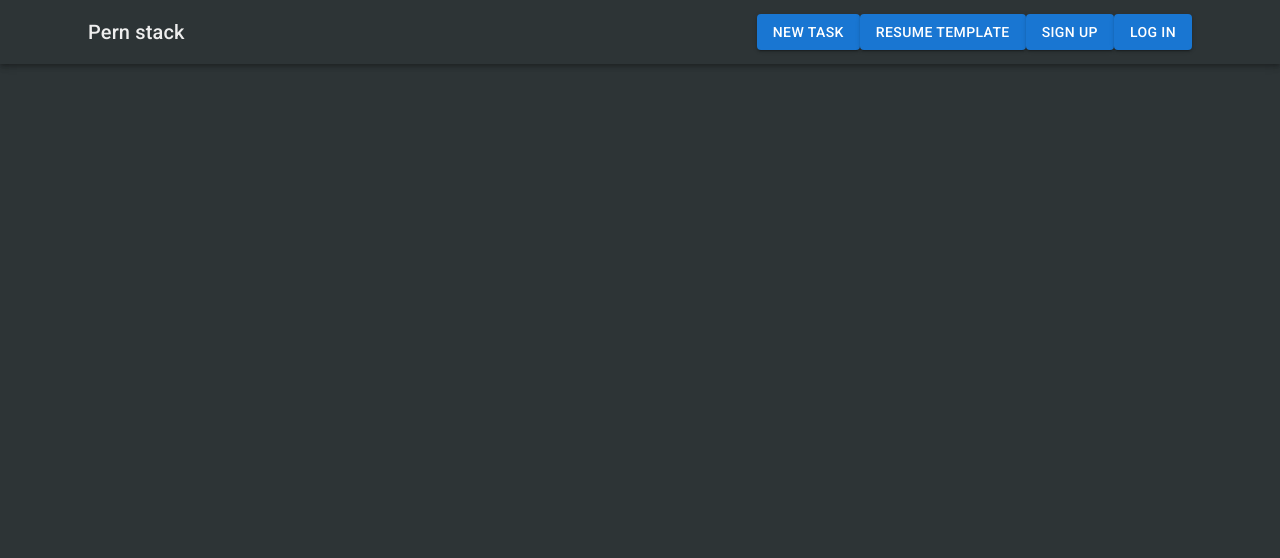
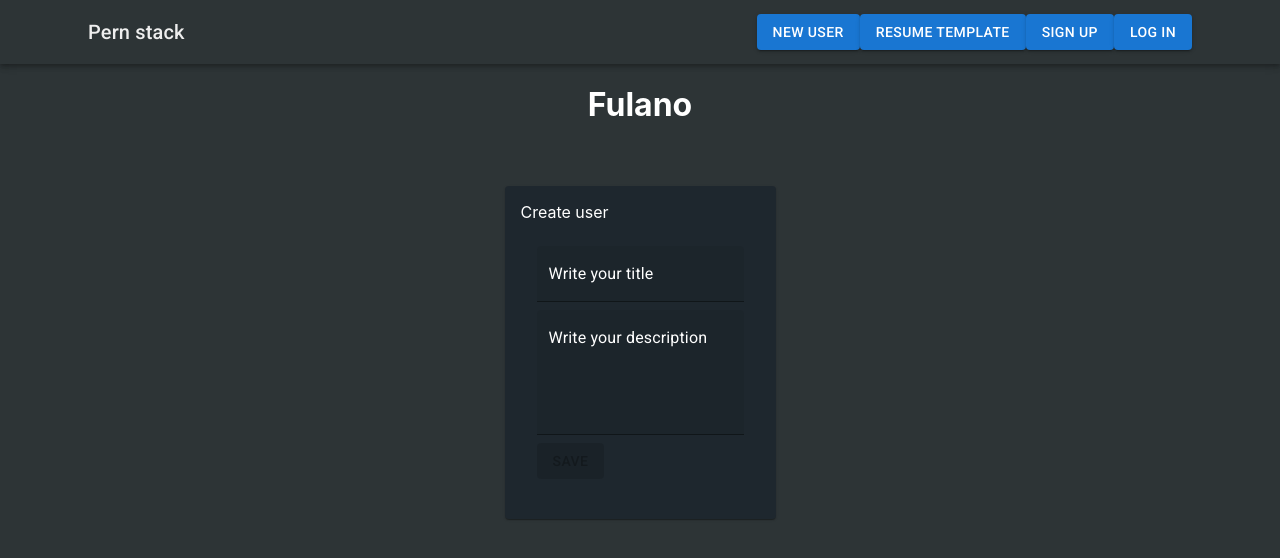
Before and after one commit to uprm-inso4115-2023-2024-s2/semester-project-automated-resume-builder, a React (Create React App) app in the folder ui/client/: page /users/new in a window 1280 px wide. Shown: the top 558 px of the page. Built offline with nearby package versions, Linux system fonts and the light colour scheme.

Commit message:
merge the branch "main" into "database" branch

```diff
--- a/ui/client/src/App.js
+++ b/ui/client/src/App.js
@@ -1,7 +1,7 @@
 import {BrowserRouter, Routes, Route} from 'react-router-dom'
 import { UserProvider } from './contexts/UserContext.js';
-import TaskList from './components/Task.list'
-import TaskForm from './components/TaskForm'
+import UserList from './components/UserList.js'
+import UserForm from './components/UserForm.js'
 import ResumeForm from './components/resume'
 import {Container} from '@mui/material'
 import Menu from "./components/NavBar"
@@ -15,9 +15,9 @@ export default function App(){
         <Menu />
         <Container>
           <Routes>
-            <Route path='/' element={<TaskList />} />
-            <Route path='/tasks/new' element={<TaskForm />} />
-            <Route path='/tasks/:id/edit' element={<TaskForm />} />
+            <Route path='/' element={<UserList />} />
+            <Route path='/users/new' element={<UserForm />} />
+            <Route path='/users/:id/edit' element={<UserForm />} />
             <Route path='/resume/new' element={<ResumeForm />} />
             <Route path='/signup' element={<SignUpForm onSignUp={() => {console.log("signed up")}} />} />
             <Route path='/login' element={<LogInForm onLogIn={() => {console.log("Logged in")}} />} />
--- a/ui/client/src/components/NavBar.js
+++ b/ui/client/src/components/NavBar.js
@@ -15,8 +15,8 @@ export default function Navbar(){
                         Pern stack
                         </Link>
                     </Typography>
-                    <Button variant='contained' color='primary' onClick={() => navigate('tasks/new')} className="navbarButton">
-                        New task
+                    <Button variant='contained' color='primary' onClick={() => navigate('users/new')} className="navbarButton">
+                        New user
                     </Button>
                     <Button variant='contained' color='primary' onClick={() => navigate('resume/new')}>
                         Resume Template
--- a/ui/client/src/components/TaskForm.js
+++ b/ui/client/src/components/UserForm.js
@@ -4,15 +4,22 @@ import {useState, useEffect} from 'react'
 import {useNavigate, useParams} from 'react-router-dom'
 import { useUser } from '../contexts/UserContext';
 
-export default function TaskForm(){
+export default function UserForm(){
 
   // TEST Access the User Context and its attributes TEST//
-  const { user, setUser } = useUser();
+  const { globalUser, setGlobalUser } = useUser();
 
 
-  const [task, setTask] = useState({
-    title: '',
-    description: ''
+  const [user, setuser] = useState({
+      email: "",
+      password: "",
+      name: "",
+      middle_initial: "",
+      frst_lst_name: "",
+      scnd_lst_name: "",
+      phone_number: "",
+      summary: "",
+      profile: ""
   })
 
   const [loading, setLoading] = useState(false)
@@ -27,53 +34,63 @@ export default function TaskForm(){
     setLoading(true)
 
     if (editing){
-      const res = await fetch(`${process.env.REACT_APP_BACKEND_URL}/tasks/${params.id}`, {
+      const res = await fetch(`${process.env.REACT_APP_BACKEND_URL}/users/${params.id}`, {
       method: 'PUT',
-      body: JSON.stringify(task),
+      body: JSON.stringify(user),
       headers: {'Content-Type': 'application/json'}
       });
     }else{
-      const res = await fetch(`${process.env.REACT_APP_BACKEND_URL}/tasks`, {
+      const res = await fetch(`${process.env.REACT_APP_BACKEND_URL}/users`, {
       method: 'POST',
-      body: JSON.stringify(task),
+      body: JSON.stringify(user),
       headers: {'Content-Type': 'application/json'}
       });
     }
-
-
 
     setLoading(false)
     navigate('/')
   }
 
   const handleChange = e =>{
-    setTask({...task, [e.target.name]: e.target.value})
+    setuser({...user, [e.target.name]: e.target.value})
   }
 
-  const loadTasks = async (id) =>{
-    const res = await fetch(`${process.env.REACT_APP_BACKEND_URL}/tasks/${id}`)
+  const loadusers = async (id) =>{
+    const res = await fetch(`${process.env.REACT_APP_BACKEND_URL}/users/${id}`)
     const data = await res.json()
-    setTask({title: data.title, description: data.description})
+    setuser(
+      {
+      user_id: data.user_id,
+      email: data.email,
+      password_hash: data.password_hash,
+      name: data.name,
+      middle_initial: data.middle_initial,
+      frst_lst_name: data.frst_lst_name,
+      scnd_lst_name: data.scnd_lst_name,
+      phone_number: data.phone_number,
+      summary: data.summary,
+      profile: data.profile
+    })
     setEditing(true)
   }
 
   useEffect( () => {
       if (params.id){
-        loadTasks(params.id)
+        loadusers(params.id)
       }
   }, [params.id])
 // TEST The h1 is just a Test of the user attributes TEST
 // To clear the test just erase the h1 line 3 lines below
   return (
     <Grid container direction='column' alignItems='center' justifyContent='center'>
-      <h1>{user.name} {user.middle_initial} {user.frst_lst_name}</h1>
+      <h1>{globalUser.name} {user.middle_initial} {user.frst_lst_name}</h1>
       <Grid item xs={3}>
         <Card sx={{mt: 5}} style={{
           backgroundColor: '#1e272e',
           padding: '1rem'
         }}>
           <Typography variant="5" textAlign='center' color='white'>
-            {editing ? "Edit Task" : "Create Task"}
+            {editing ? "Edit user" : "Create user"}
           </Typography>
           <CardContent>
             <form onSubmit={handleSubmit}>
@@ -91,8 +108,8 @@ export default function TaskForm(){
                   style: {color: 'white'}
                 }}
                 onChange={handleChange}
-                name="title"
-                value={task.title}
+                name="name"
+                value={user.name}
               />
               <TextField
                 variant="filled"
@@ -110,11 +127,11 @@ export default function TaskForm(){
                   style: {color: 'white'}
                 }}
                 onChange={handleChange}
-                name="description"
-                value={task.description}
+                name="email"
+                value={user.email}
               />
 
-              <Button variant="contained" color="primary" type="submit" disabled={!task.title || !task.description}>
+              <Button variant="contained" color="primary" type="submit" disabled={!user.email || !user.name}>
                 {loading ? <CircularProgress color="inherit" size={24} /> : 'Save'}
               </Button>
 
--- a/ui/client/src/components/Task.list.js
+++ b/ui/client/src/components/UserList.js
@@ -4,27 +4,27 @@ import {Button, Card, CardContent, Typography} from '@mui/material'
 import {useNavigate} from 'react-router-dom'
 import { useUser } from '../contexts/UserContext';
 
-export default function TaskList(){
+export default function UserList(){
 
-    const [tasks, setTasks] = useState([])
+    const [users, setusers] = useState([])
     const navigate = useNavigate()
-    const { user, setUser } = useUser();
+    const { globalUser, setGlobalUser } = useUser();
 
-    const loadTasks = async () =>{
-        const response = await fetch(`${process.env.REACT_APP_BACKEND_URL}/tasks`)
+    const loadusers = async () =>{
+        const response = await fetch(`${process.env.REACT_APP_BACKEND_URL}/users`)
         const data = await response.json()
-        setTasks(data)
-        console.log(tasks)
+        setusers(data)
+        console.log(users)
 
     }
 
     const handleDelete = async (id) => {
         try {
-            const res = await fetch(`${process.env.REACT_APP_BACKEND_URL}/tasks/${id}` , {
+            const res = await fetch(`${process.env.REACT_APP_BACKEND_URL}/users/${id}` , {
             method: "DELETE"
             })
 
-            setTasks(tasks.filter(task => task.id !== id))
+            setusers(users.filter(user => user.user_id !== id))
         } catch (error) {
             console.log(error)
         }
@@ -32,18 +32,18 @@ export default function TaskList(){
     }
 
     useEffect( () =>{
-        loadTasks()
+        loadusers()
     }, [])
 
 // TEST The h1 is just a Test of the user attributes TEST
 // To clear the test just erase the h1 line 3 lines below
     return (
       <>
-      <h1>Task List {user.name}</h1>
+      <h1>user List {globalUser.name}</h1>
 
         {
-            tasks.map((task) => (
-                <Card key={task.id} style={{
+            users.map((user) => (
+                <Card key={user.user_id} style={{
                     marginBottom: ".7rem",
                     backgroundColor: '#1e272e'
                 }}>
@@ -54,16 +54,16 @@ export default function TaskList(){
                         <div style={{
                             color: 'white'
                         }}>
-                            <Typography>{task.title}</Typography>
-                            <Typography>{task.description}</Typography>
+                            <Typography>{user.email}</Typography>
+                            <Typography>{user.name}</Typography>
                         </div>
 
                         <div>
-                            <Button variant='contained' color='inherit' onClick={() => navigate(`/tasks/${task.id}/edit`)}>
+                            <Button variant='contained' color='inherit' onClick={() => navigate(`/users/${user.user_id}/edit`)}>
                                 Edit
                             </Button>
 
-                            <Button variant='contained' color='warning' onClick={() => handleDelete(task.id)} style={{margin: '.5rem'}}>
+                            <Button variant='contained' color='warning' onClick={() => handleDelete(user.user_id)} style={{margin: '.5rem'}}>
                                 Delete
                             </Button>
                         </div>
--- a/ui/client/src/contexts/UserContext.js
+++ b/ui/client/src/contexts/UserContext.js
@@ -13,7 +13,7 @@ const UserContext = createContext();
 // To make them empty attributes
 
 export const UserProvider = ({ children }) => {
-    const [user, setUser] = useState({
+    const [globalUser, setGlobalUser] = useState({
       id: '123',
       name: 'Fulano',
       middle_initial: 'Y',
@@ -27,7 +27,7 @@ export const UserProvider = ({ children }) => {
     });
 
     return (
-      <UserContext.Provider value={{ user, setUser }}>
+      <UserContext.Provider value={{ globalUser, setGlobalUser }}>
         {children}
       </UserContext.Provider>
     );
```
Also changed, not shown: 1 other file (tests, documents, lock files or other folders).
